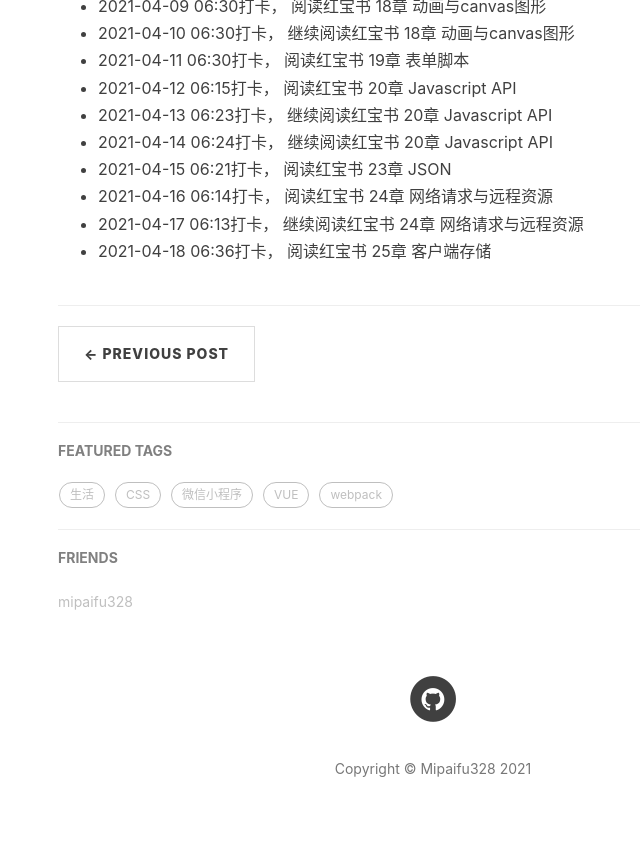
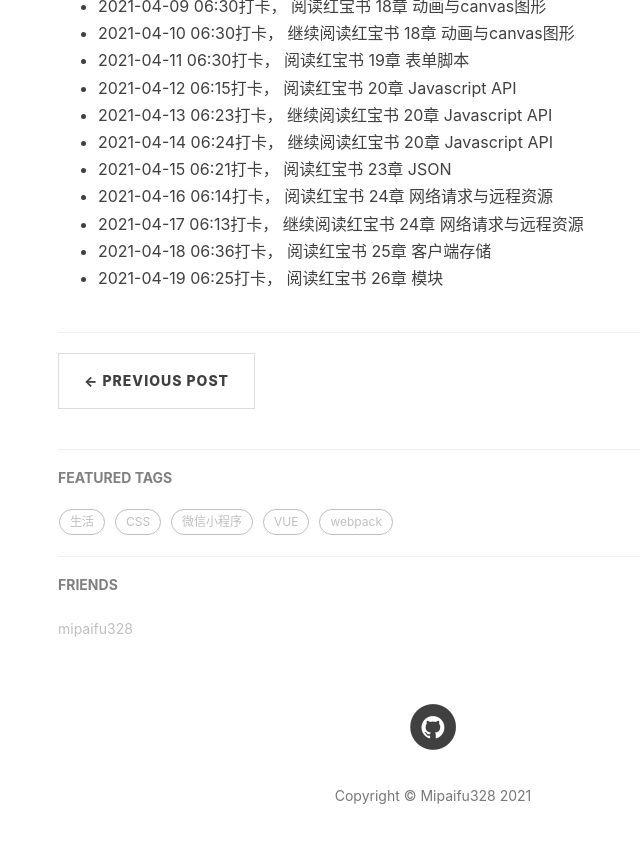
Before and after one commit to mipaifu328/mipaifu328.github.io, a Jekyll site: the page built from _posts/2021-04-09-morning-read.md, in a window 1280 px wide and 900 px high, scrolled down 629 px. Shown: the top 843 px of the window, without its empty margins (207-847 px from the left). Built offline with Jekyll 4.4.1, drawn with Linux system fonts in a browser that asks for light colours; nearby versions of some CDN libraries; comment, search, counter and statistics services are not loaded.

Commit message:
2021-04-19 晨读

```diff
--- a/_posts/2021-04-09-morning-read.md
+++ b/_posts/2021-04-09-morning-read.md
@@ -20,3 +20,4 @@ tag:
 - 2021-04-16 06:14打卡， 阅读红宝书 24章 网络请求与远程资源
 - 2021-04-17 06:13打卡， 继续阅读红宝书 24章 网络请求与远程资源
 - 2021-04-18 06:36打卡， 阅读红宝书 25章 客户端存储
+- 2021-04-19 06:25打卡， 阅读红宝书 26章 模块
```
